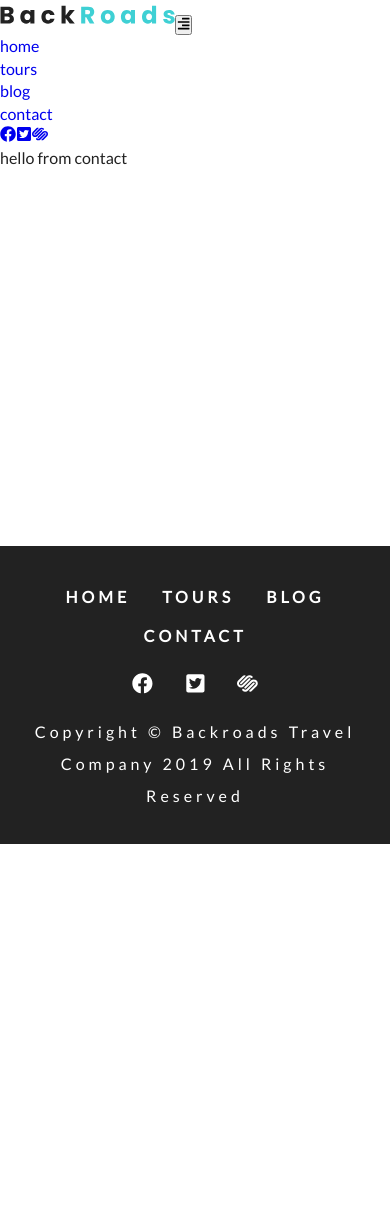
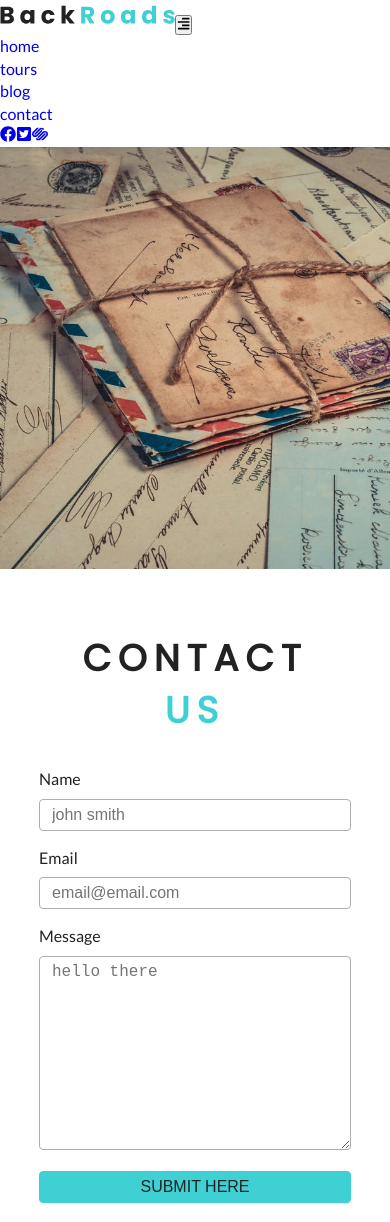
Before and after one commit to akolomanski/backroads, a Gatsby site: page /contact in a window 390 px wide. Shown: the top 1222 px of the page. Before the commit the page ends 844 px from the top, so only its background shows below. Built offline with nearby package versions, Linux system fonts and the light colour scheme; Gatsby itself is replaced by a stand-in of ours.

Commit message:
responsive images, page transitions, contact done

```diff
--- a/gatsby-config.js
+++ b/gatsby-config.js
@@ -5,5 +5,24 @@
  */
 
 module.exports = {
-	plugins: [ `gatsby-plugin-sass`, `gatsby-plugin-styled-components` ]
+	siteMetadata: {
+		title: 'BackRoads',
+		description:
+			'Explore awesome worldwide tours & discover what makes each of them ucique. Forget your daily routine & say yest to adventure',
+		author: 'Andrzej Kołomański'
+	},
+	plugins: [
+		`gatsby-plugin-sass`,
+		`gatsby-plugin-styled-components`,
+		{
+			resolve: `gatsby-source-filesystem`,
+			options: {
+				name: `images`,
+				path: `${__dirname}/src/images/`
+			}
+		},
+		`gatsby-transformer-sharp`,
+		`gatsby-plugin-sharp`,
+		`gatsby-plugin-transition-link`
+	]
 };
--- /dev/null
+++ b/src/components/Contact/Contact.js
@@ -0,0 +1,50 @@
+import React from 'react';
+import Title from '../Title';
+import styles from '../../css/contact.module.css';
+
+const Contact = () => {
+	return (
+		<section className={styles.contact}>
+			<Title title="contact" subtitle="us" />
+			<div className={styles.center}>
+				<form action="https://formspree.io/andrzej.michal.kolomanski@gmail.com" method="POST" styles={styles.form}>
+					<div>
+						<label htmlFor="name">name</label>
+						<input
+							type="text"
+							name="name"
+							id="name"
+							className={styles.formControl}
+							placeholder="john smith"
+						/>
+					</div>
+					<div>
+						<label htmlFor="email">email</label>
+						<input
+							type="email"
+							name="email"
+							id="email"
+							className={styles.formControl}
+							placeholder="email@email.com"
+						/>
+					</div>
+					<div>
+						<label htmlFor="message">message</label>
+						<textarea
+							name="message"
+							id="message"
+							rows="10"
+							className={styles.formControl}
+							placeholder="hello there"
+						/>
+					</div>
+					<div>
+						<input type="submit" value="submit here" className={styles.submit} />
+					</div>
+				</form>
+			</div>
+		</section>
+	);
+};
+
+export default Contact;
--- a/src/components/Footer.js
+++ b/src/components/Footer.js
@@ -1,8 +1,9 @@
 import React from 'react';
 import styles from '../css/footer.module.css';
-import links from '../constants/links';
+import AniLink from 'gatsby-plugin-transition-link/AniLink';
 import socialIcons from '../constants/social-icons';
-import { Link } from 'gatsby';
+import links from '../constants/links'
+
 
 const Footer = () => {
 	return (
@@ -10,9 +11,9 @@ const Footer = () => {
 			<div className={styles.links}>
 				{links.map((item, index) => {
 					return (
-						<Link key={index} to={item.path}>
+						<AniLink fade key={index} to={item.path}>
 							{item.text}
-						</Link>
+						</AniLink>
 					);
 				})}
 			</div>
--- a/src/components/Navbar.js
+++ b/src/components/Navbar.js
@@ -1,5 +1,5 @@
 import React, { useState } from 'react';
-import { Link } from 'gatsby';
+import AniLink from 'gatsby-plugin-transition-link/AniLink';
 import styles from '../css/navbar.module.css';
 import { FaAlignRight } from 'react-icons/fa';
 import links from '../constants/links';
@@ -27,7 +27,9 @@ const Navbar = () => {
 					{links.map((item, index) => {
 						return (
 							<li key={index}>
-								<Link to={item.path}>{item.text}</Link>
+								<AniLink fade to={item.path}>
+									{item.text}
+								</AniLink>
 							</li>
 						);
 					})}
--- /dev/null
+++ b/src/components/StyledHero.js
@@ -0,0 +1,22 @@
+import React from 'react';
+import styled from 'styled-components';
+import BackgroundImage from 'gatsby-background-image';
+
+const StyledHero = ({ img, className, children, home }) => {
+	return (
+		<BackgroundImage className={className} fluid={img} home={home}>
+			{children}
+		</BackgroundImage>
+	);
+};
+
+export default styled(StyledHero)`
+    min-height: ${(props) => (props.home ? 'calc(100vh - 62px)' : '50vh')};
+    background: ${(props) => (props.home ? 'linear-gradient(rgba(63, 208, 212, 0.7), rgba(0, 0, 0, 0.7))' : 'none')};
+    background-position: center;
+    background-size: cover;
+    opacity: 1!important;
+    display: flex;
+    justify-content: center;
+    align-items: center;
+`;
--- a/src/pages/404.js
+++ b/src/pages/404.js
@@ -1,7 +1,7 @@
 import React from 'react';
 import Layout from '../components/Layout';
 import styles from '../css//error.module.css';
-import { Link } from 'gatsby';
+import AniLink from 'gatsby-plugin-transition-link/AniLink';
 import Banner from '../components/Banner';
 
 export default function error() {
@@ -9,9 +9,9 @@ export default function error() {
 		<Layout>
 			<header className={styles.error}>
 				<Banner title="oops it's a dead end">
-					<Link to="/" className="btn-white">
+					<AniLink fade to="/" className="btn-white">
 						back to home page
-					</Link>
+					</AniLink>
 				</Banner>
 			</header>
 		</Layout>
--- a/src/pages/contact.js
+++ b/src/pages/contact.js
@@ -1,10 +1,26 @@
-import React from 'react'
-import Layout from '../components/Layout'
+import React from 'react';
+import Layout from '../components/Layout';
+import StyledHero from '../components/StyledHero';
+import { graphql } from 'gatsby';
+import Contact from '../components/Contact/Contact';
 
-export default function contact() {
-    return (
-        <Layout>
-            hello from contact
-        </Layout>
-    )
+export default function contact({ data }) {
+	return (
+		<Layout>
+			<StyledHero img={data.contactBcg.childImageSharp.fluid} />
+			<Contact />
+		</Layout>
+	);
 }
+
+export const query = graphql`
+	{
+		contactBcg: file(relativePath: { eq: "connectBcg.jpeg" }) {
+			childImageSharp {
+				fluid(quality: 90, maxWidth: 4160) {
+					...GatsbyImageSharpFluid_withWebp
+				}
+			}
+		}
+	}
+`;
```
Also changed, not shown: package.json (+7 -0 lines), src/components/Home/About.js (+21 -4 lines), src/pages/blog.js (+23 -11 lines), src/pages/index.js (+36 -20 lines), src/pages/tours.js (+19 -1 lines), static/favicon.ico, 1 other file.
